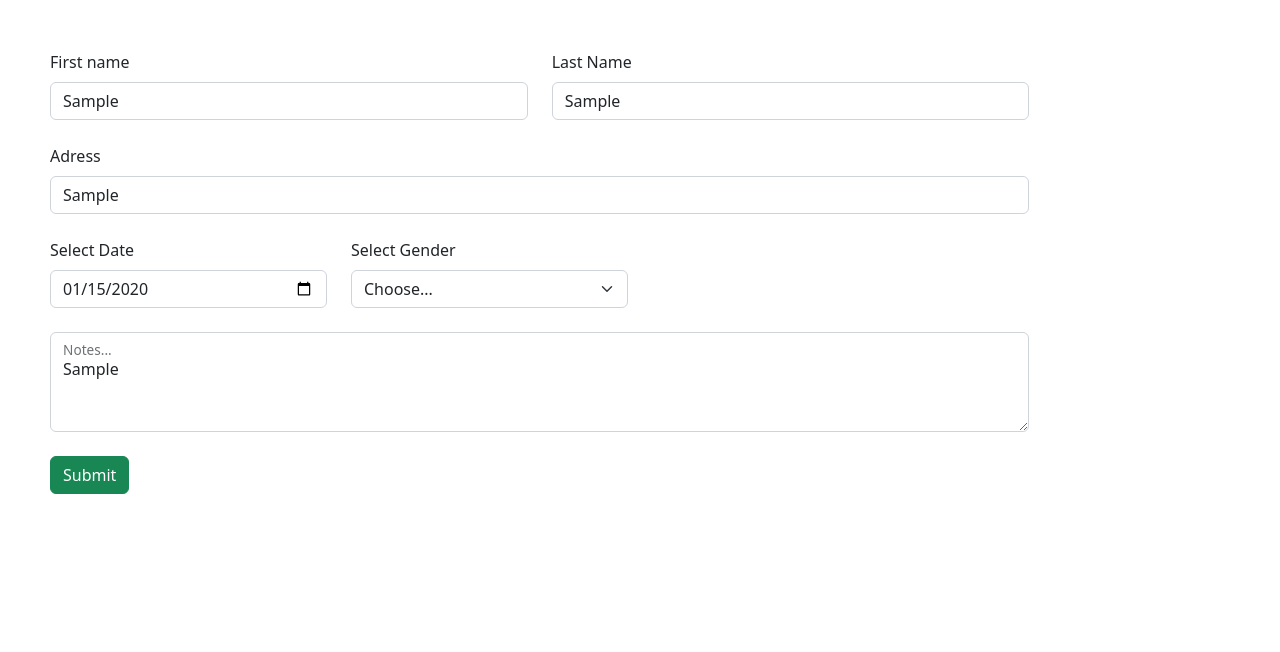
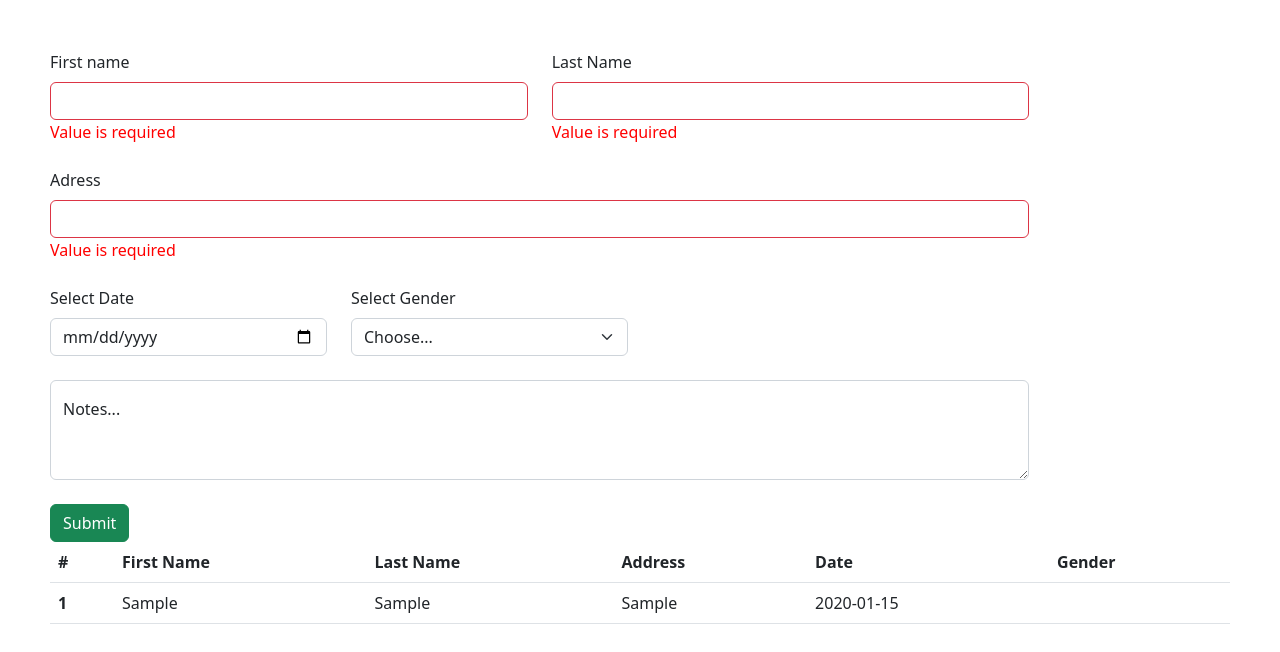
Before and after one commit to RedBaron1918/Form, a Vue app: page / in a window 1280 px wide. Both pictures are taken after typing "Sample", "Sample", "Sample", "2020-01-15", "Sample" into the empty fields and a click on the button "Submit". Shown: the top 652 px of the page. Built offline with nearby package versions, Linux system fonts and the light colour scheme.

Commit message:
adding form in table

```diff
--- a/src/App.vue
+++ b/src/App.vue
@@ -3,16 +3,18 @@
     <form class="row g-4" @submit.prevent="SubmitForm">
       <InputStyle class="col-md-5">
         <NormalInput
-          v-model="FirstName"
+          v-model="FormValues.FirstName"
           type="text"
           label="First name"
           :class="
-            v$.FirstName.$errors.length >= 1 ? 'border border-danger' : ''
+            v$.FormValues.FirstName.$errors.length >= 1
+              ? 'border border-danger'
+              : ''
           "
         />
         <span
           style="color: red"
-          v-for="error in v$.FirstName.$errors"
+          v-for="error in v$.FormValues.FirstName.$errors"
           :key="error.$uid"
         >
           {{ error.$message }}
@@ -20,14 +22,18 @@
       </InputStyle>
       <InputStyle class="col-md-5">
         <NormalInput
-          v-model="LastName"
+          v-model="FormValues.LastName"
           type="text"
           label="Last Name"
-          :class="v$.LastName.$errors.length >= 1 ? 'border border-danger' : ''"
+          :class="
+            v$.FormValues.LastName.$errors.length >= 1
+              ? 'border border-danger'
+              : ''
+          "
         />
         <span
           style="color: red"
-          v-for="error in v$.LastName.$errors"
+          v-for="error in v$.FormValues.LastName.$errors"
           :key="error.$uid"
         >
           {{ error.$message }}
@@ -36,14 +42,18 @@
 
       <InputStyle class="col-md-10">
         <NormalInput
-          v-model="Adress"
+          v-model="FormValues.Adress"
           type="text"
           label="Adress"
-          :class="v$.Adress.$errors.length >= 1 ? 'border border-danger' : ''"
+          :class="
+            v$.FormValues.Adress.$errors.length >= 1
+              ? 'border border-danger'
+              : ''
+          "
         />
         <span
           style="color: red"
-          v-for="error in v$.Adress.$errors"
+          v-for="error in v$.FormValues.Adress.$errors"
           :key="error.$uid"
         >
           {{ error.$message }}
@@ -51,19 +61,25 @@
       </InputStyle>
 
       <InputStyle class="col-md-3">
-        <NormalInput v-model="SelectedDate" type="date" label="Select Date" />
+        <NormalInput
+          v-model="FormValues.SelectedDate"
+          type="date"
+          label="Select Date"
+        />
       </InputStyle>
       <InputStyle class="col-md-3">
-        <Select v-model="Gender" label="Select Gender" />
+        <Select v-model="FormValues.Gender" label="Select Gender" />
       </InputStyle>
 
       <InputStyle class="col-10">
-        <TextArea v-model="Notes" label="Notes..." />
+        <TextArea v-model="FormValues.Notes" label="Notes..." />
       </InputStyle>
       <InputStyle class="col-3">
         <button type="submit" class="btn btn-success">Submit</button>
       </InputStyle>
     </form>
+
+    <Table :FormResult="FormResult" />
   </div>
 </template>
 
@@ -72,32 +88,41 @@ import NormalInput from "./components/normalInput.vue";
 import Select from "./components/Select.vue";
 import InputStyle from "./components/InputStyle.vue";
 import TextArea from "./components/TextArea.vue";
+import Table from "./components/Table.vue";
 import useVuelidate from "@vuelidate/core";
 import { required, maxLength } from "@vuelidate/validators";
 export default {
   name: "App",
+  setup() {
+    return { v$: useVuelidate() };
+  },
   components: {
     NormalInput,
     Select,
     InputStyle,
     TextArea,
+    Table,
   },
   data() {
     return {
-      v$: useVuelidate(),
+      FormValues: {
         FirstName: "",
         LastName: "",
         Adress: "",
         SelectedDate: "",
         Gender: "",
         Notes: "",
+      },
+      FormResult: [],
     };
   },
   validations() {
     return {
+      FormValues: {
         FirstName: { required },
         LastName: { required },
         Adress: { required, maxLengthValue: maxLength(35) },
+      },
     };
   },
 
@@ -105,9 +130,28 @@ export default {
     async SubmitForm() {
       const result = await this.v$.$validate();
       if (result) {
-        console.log(result);
+        this.FormResult.push({
+          FirstName: this.FormValues.FirstName,
+          LastName: this.FormValues.LastName,
+          Adress: this.FormValues.Adress,
+          SelectedDate: this.FormValues.SelectedDate,
+          Notes: this.FormValues.Notes,
+          Gender: this.FormValues.Gender,
+        });
+        console.log(this.FormResult, "first");
+        alert("sucsess");
+        this.Clear();
       } else {
+        alert("failed to submit");
       }
+    },
+    Clear() {
+      this.FormValues.FirstName = "";
+      this.FormValues.LastName = "";
+      this.FormValues.Adress = "";
+      this.FormValues.SelectedDate = "";
+      this.FormValues.Notes = "";
+      this.FormValues.Gender = "";
     },
   },
 };
--- /dev/null
+++ b/src/components/Table.vue
@@ -0,0 +1,32 @@
+<template>
+  <table class="table">
+    <thead>
+      <tr>
+        <th scope="col">#</th>
+        <th scope="col">First Name</th>
+        <th scope="col">Last Name</th>
+        <th scope="col">Address</th>
+        <th scope="col">Date</th>
+        <th scope="col">Gender</th>
+      </tr>
+    </thead>
+    <tbody>
+      <tr v-for:="(data, index) in FormResult">
+        <th scope="row">{{ index + 1 }}</th>
+        <td>{{ data.FirstName }}</td>
+        <td>{{ data.LastName }}</td>
+        <td>{{ data.Adress }}</td>
+        <td>{{ data.SelectedDate }}</td>
+        <td>{{ data.Gender }}</td>
+      </tr>
+    </tbody>
+  </table>
+</template>
+
+<script>
+export default {
+  props: ["FormResult"],
+};
+</script>
+
+<style></style>
```
Lines whose indentation alone changed are shown as unchanged.
